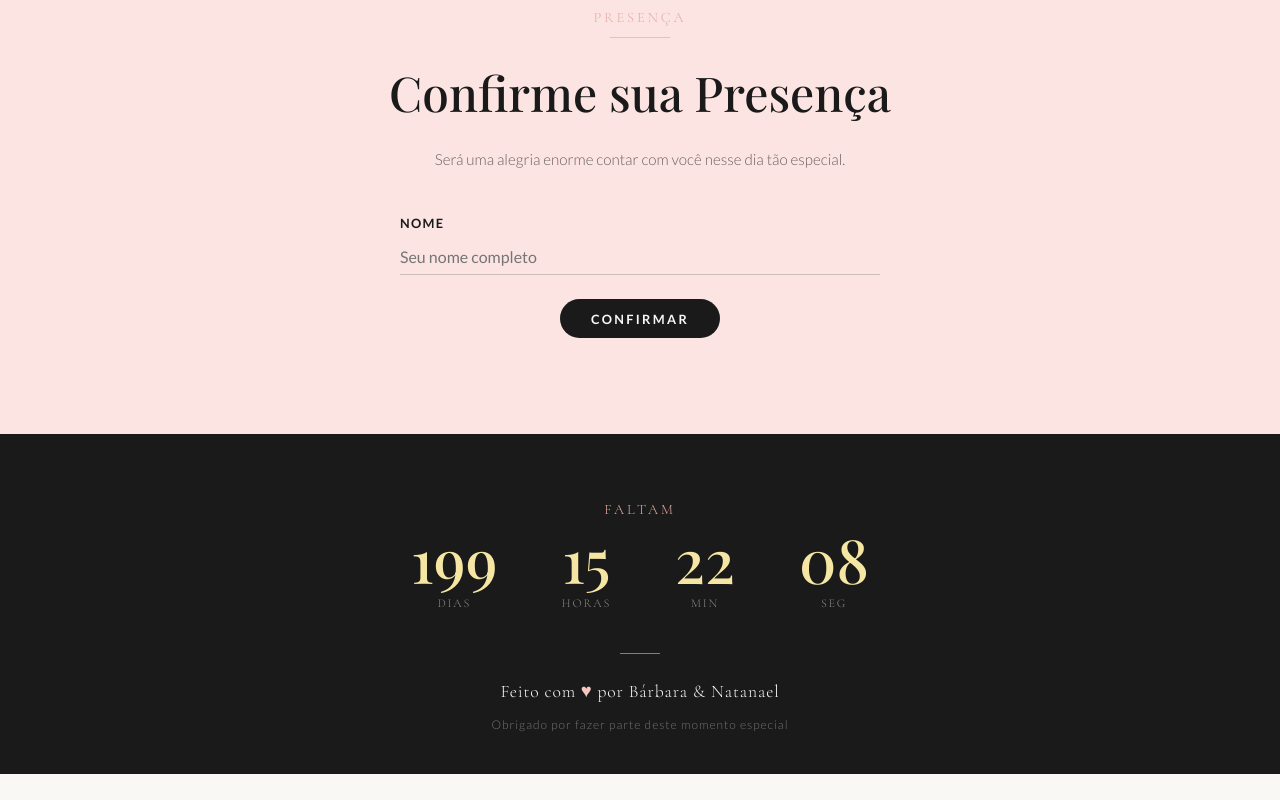
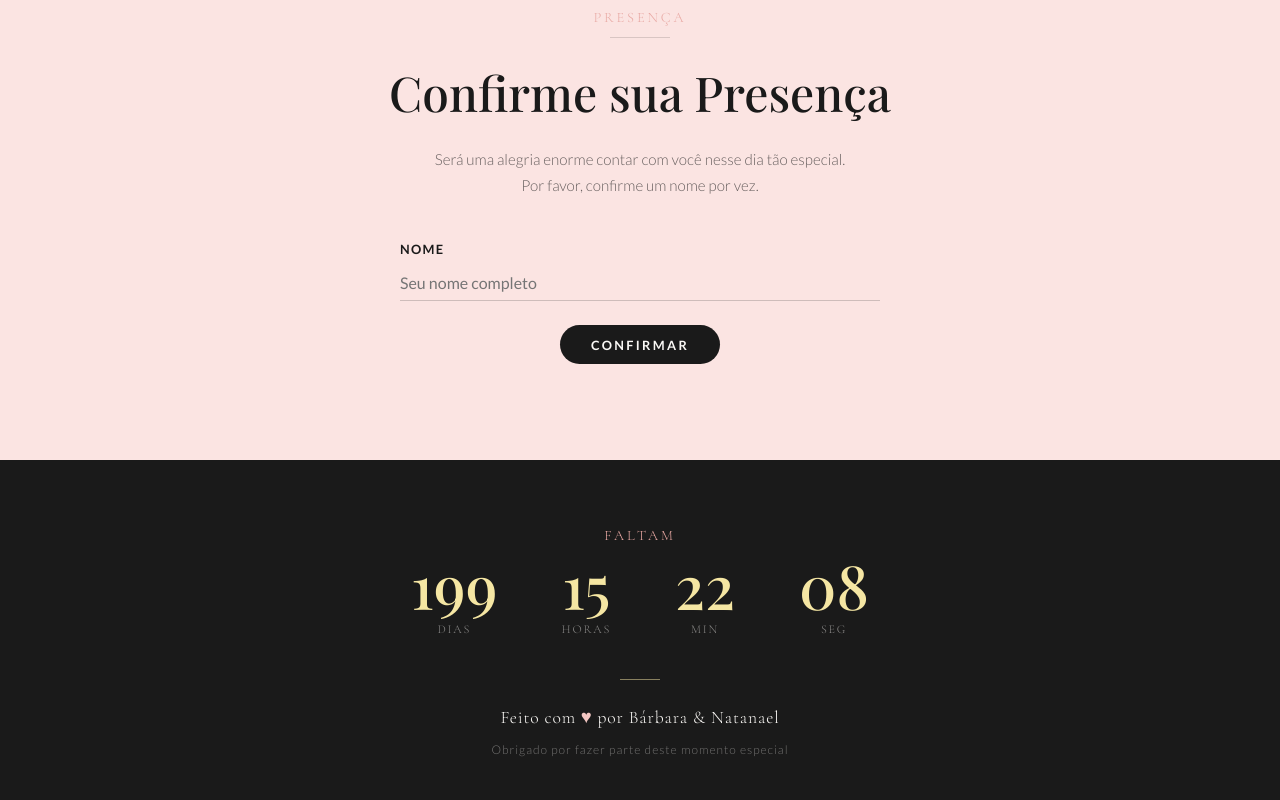
Before and after one commit to NatalNW7/b-n, a Next.js app: page / in a window 1280 px wide. Shown: the part 7917-8717 px from the top of the page. Before the commit the page ends 8691 px from the top, so only its background shows below. Built offline with nearby package versions, Linux system fonts and the light colour scheme.

Commit message:
feat(rsvp): add instructions for multiple guests and confirmation

```diff
--- a/src/components/RsvpForm.tsx
+++ b/src/components/RsvpForm.tsx
@@ -89,6 +89,8 @@ export default function RsvpForm() {
         <h3 className="rsvp__confirmation-title">Obrigado!</h3>
         <p className="rsvp__confirmation-text">
           Sua presença foi confirmada. Mal podemos esperar!
+          <br />
+          Atualize a página para confirmar a presença de mais alguém.
         </p>
       </div>
     );
--- a/src/components/RsvpSection.tsx
+++ b/src/components/RsvpSection.tsx
@@ -9,6 +9,8 @@ export default function RsvpSection() {
         <h2 className="section-title">Confirme sua Presença</h2>
         <p className="section-description">
           Será uma alegria enorme contar com você nesse dia tão especial.
+          <br />
+          Por favor, confirme um nome por vez.
         </p>
       </div>
       <RsvpForm />
```
